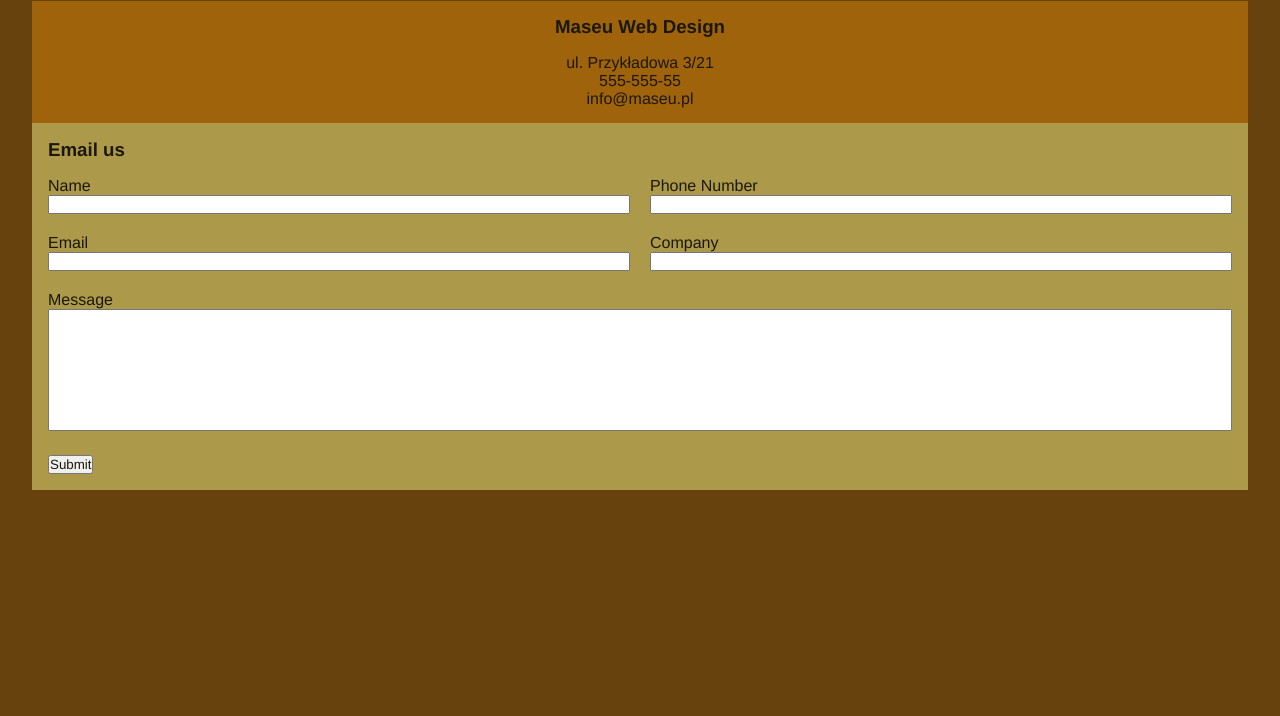
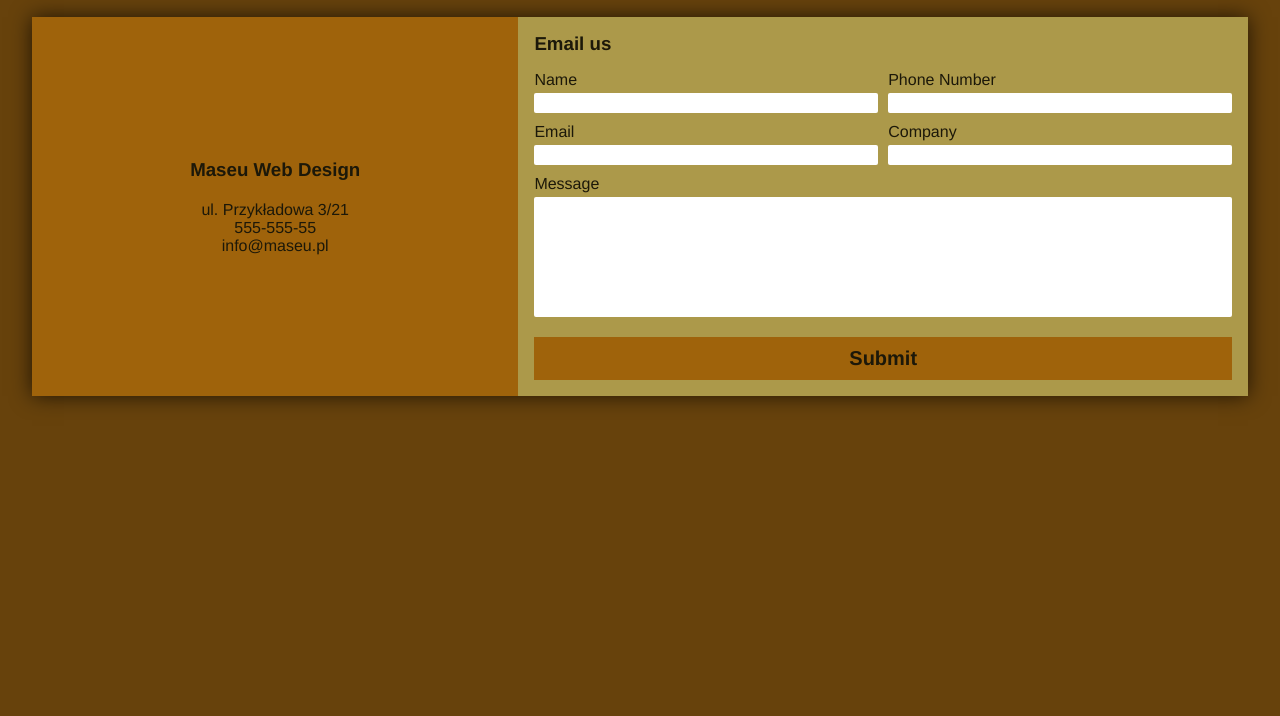
Before and after one commit to najMaseu/Mobile_Form_Exercise, a plain HTML site: page CSS Grid Version/index.html in a window 1280 px wide. Shown: the part 84-800 px from the top of the page. Drawn offline with Linux system fonts and the light colour scheme.

Commit message:
CSS Grid version done

```diff
--- a/CSS Grid Version/style.css
+++ b/CSS Grid Version/style.css
@@ -7,81 +7,158 @@
   font-family: "Helvetica neue";
   box-sizing: border-box;
 }
+
 body {
   background-color: #67420C;
   padding: 1em;
 }
+
 span {
-  color: white;
+  color: #ede6ce;
 }
+
 textarea {
   width: 100%;
   resize: none;
 }
+
+* input {
+  height: 20px;
+  width: 100%;
+}
+
 * h1, * h3 {
   font-weight: bolder;
 }
+
+* input, * textarea {
+  margin: 0;
+  border: none;
+  border-radius: 2px;
+
+}
+
+label {
+  margin-bottom: 4px;
+}
+
 #header {
   margin-top: 0.5em;
 }
 
 #header {
-  text-align:  center;
+  text-align: center;
 }
+
 .all {
   background-color: #AC994A;
-  margin: 1em;
+  box-shadow: 0 0 20px 0 rgba(0, 0, 0, 0.7);
+  margin: 1em 1em 0 1em;
   display: grid;
   grid-template-rows: 1fr 3fr;
 }
+
 .contact {
   background-color: #9F630B;
   text-align: center;
   display: grid;
   align-content: space-evenly
 }
+
 .form {
   padding: 1em;
   display: grid;
   grid-gap: 1em;
 }
+
 .form-meat {
   display: grid;
   grid-template-columns: 1fr 1fr;
-  grid-gap: 20px;
+  grid-gap: 10px;
   grid-template-areas:
     "name phone"
     "email company"
     "message message"
     "button button"
 }
+
 .box1 {
   grid-area: name;
   display: flex;
   flex-direction: column;
-  justify-content: flex-start;
+  justify-content: space-evenly;
+  align-items: flex-start;
 }
+
 .box2 {
   grid-area: phone;
   display: flex;
   flex-direction: column;
-  justify-content: flex-start;
+  justify-content: space-evenly;
+  align-items: flex-start;
 }
+
 .box3 {
   grid-area: email;
   display: flex;
   flex-direction: column;
-  justify-content: flex-start;
+  justify-content: space-evenly;
+  align-items: flex-start;
 }
+
 .box4 {
   grid-area: company;
   display: flex;
   flex-direction: column;
-  justify-content: flex-start;
+  justify-content: space-evenly;
+  align-items: flex-start;
 }
-.box-message{
+
+.box-message {
   grid-area: message;
+  display: flex;
+  flex-direction: column;
+  justify-content: space-evenly;
+  align-items: flex-start;
 }
+
 .button {
   grid-area: button;
+  margin: 10px 0 0 0;
+  height: auto;
   }
+
+  .button button {
+    width: 100%;
+    background-color: #9F630B;
+    border: none;
+    border-radius: 0;
+    height: 100%;
+    font-weight: bolder;
+    font-size: 20px;
+    padding: 10px;
+
+  }
+
+@media (min-width: 800px) {
+  .all {
+    background-color: #AC994A;
+    box-shadow: 0 0 20px 0 rgba(0, 0, 0, 0.7);
+    margin: 2em 1em 0 1em;
+    display: grid;
+    grid-template-columns: 40% 60%;
+    grid-template-areas:
+    "contact form"
+    "contact form"
+
+  }
+  .form {
+    grid-area: form;
+  }
+  .contact {
+    grid-area: contact;
+    display: grid;
+    align-content: center;
+    grid-gap: 20px;
+  }
+}
```
Lines whose indentation alone changed are shown as unchanged.
